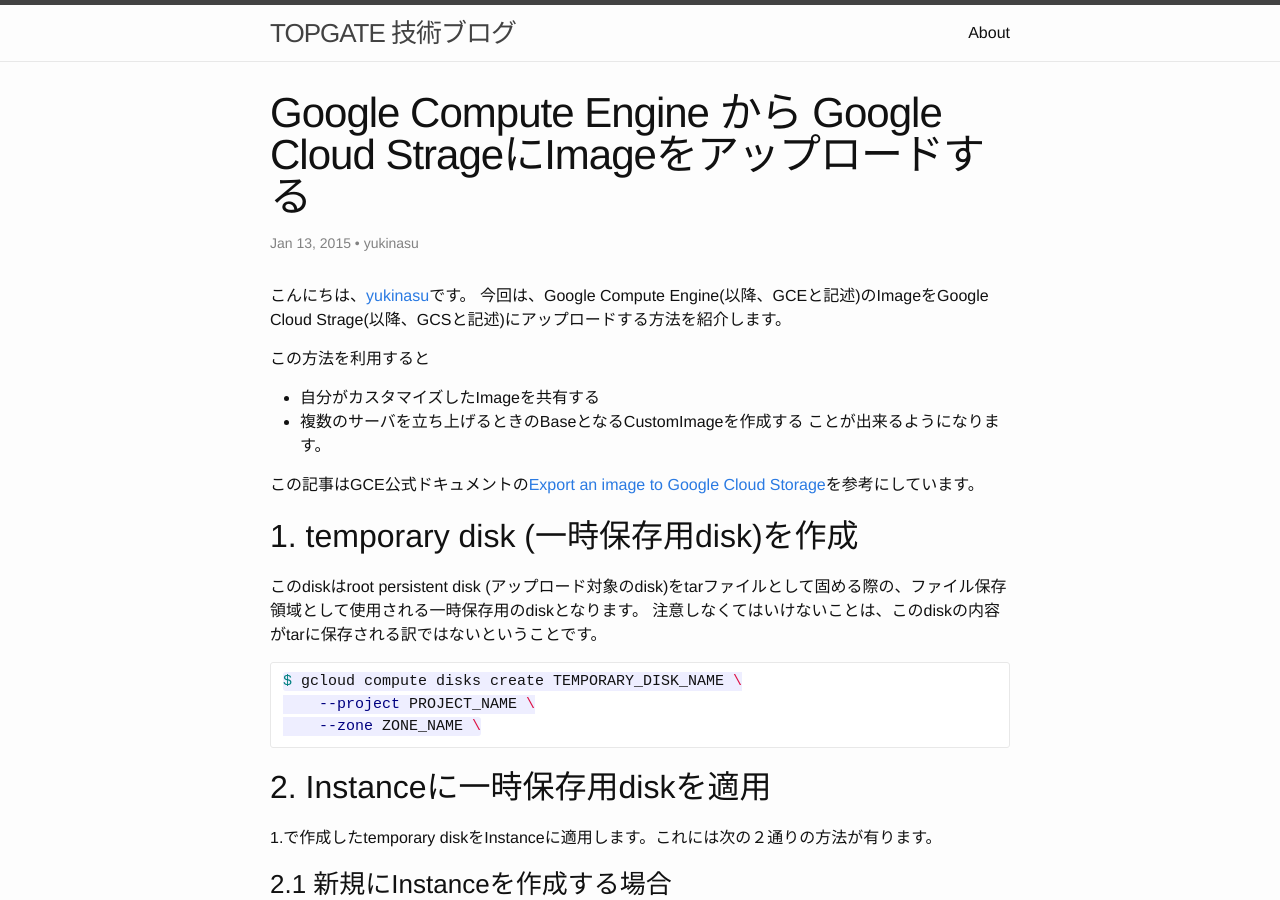
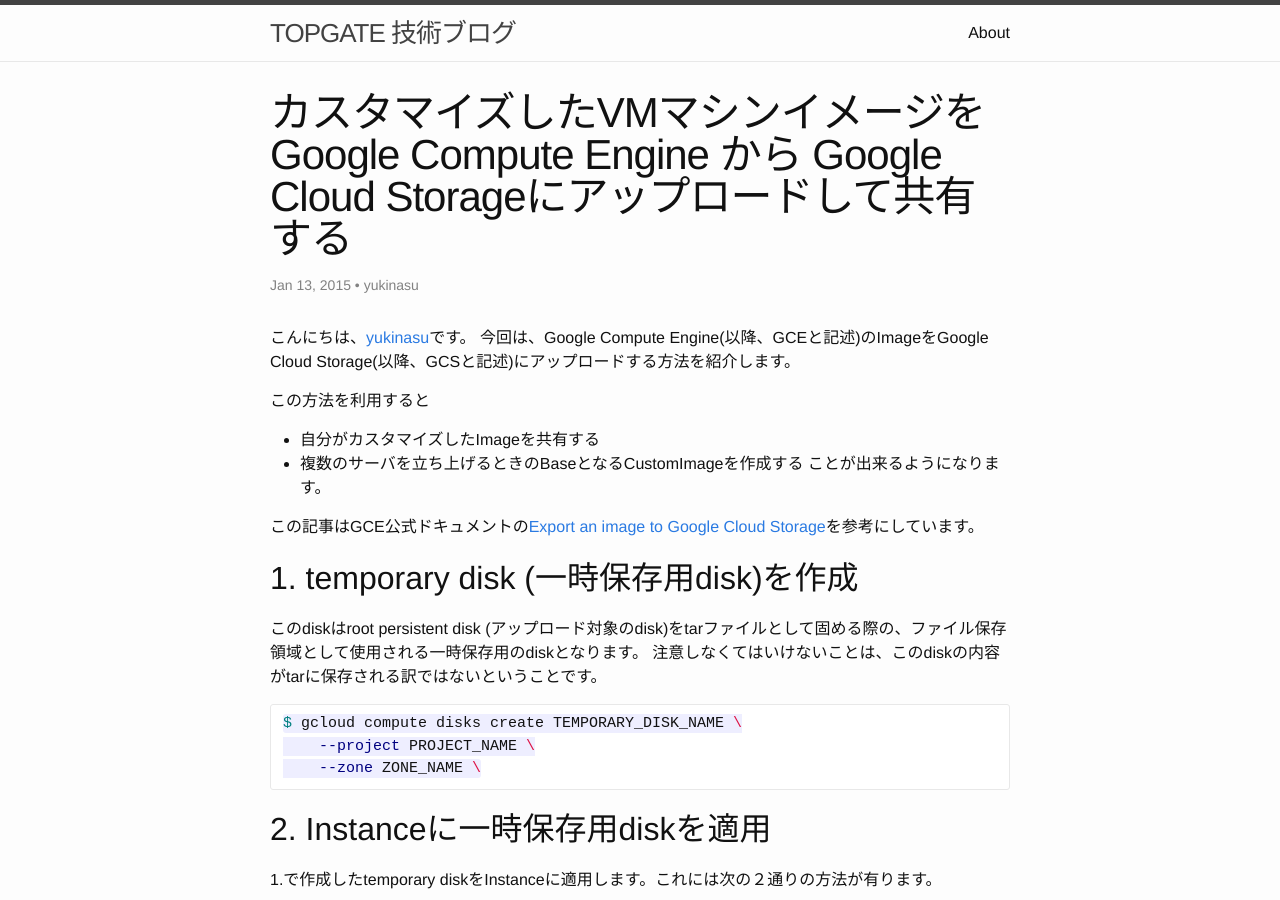
Before and after one commit to topgate/topgate.github.io, a Jekyll site: the page built from _posts/2015-01-13-upload-image-from-gce-to-gcs.md, in a window 1280 px wide and 900 px high. Built offline with Jekyll 4.4.1, drawn with Linux system fonts in a browser that asks for light colours.

Commit message:
指摘点を修正

```diff
--- a/_posts/2015-01-13-upload-image-from-gce-to-gcs.md
+++ b/_posts/2015-01-13-upload-image-from-gce-to-gcs.md
@@ -1,13 +1,13 @@
 ---
 layout: post
 author: yukinasu
-title: Google Compute Engine から Google Cloud StrageにImageをアップロードする
+title: カスタマイズしたVMマシンイメージをGoogle Compute Engine から Google Cloud Storageにアップロードして共有する
 tags:
 - GoogleComputeEngine
 ---
 
 こんにちは、[yukinasu](https://twitter.com/yukinasu715)です。
-今回は、Google Compute Engine(以降、GCEと記述)のImageをGoogle Cloud Strage(以降、GCSと記述)にアップロードする方法を紹介します。
+今回は、Google Compute Engine(以降、GCEと記述)のImageをGoogle Cloud Storage(以降、GCSと記述)にアップロードする方法を紹介します。
 
 この方法を利用すると
 * 自分がカスタマイズしたImageを共有する
```
